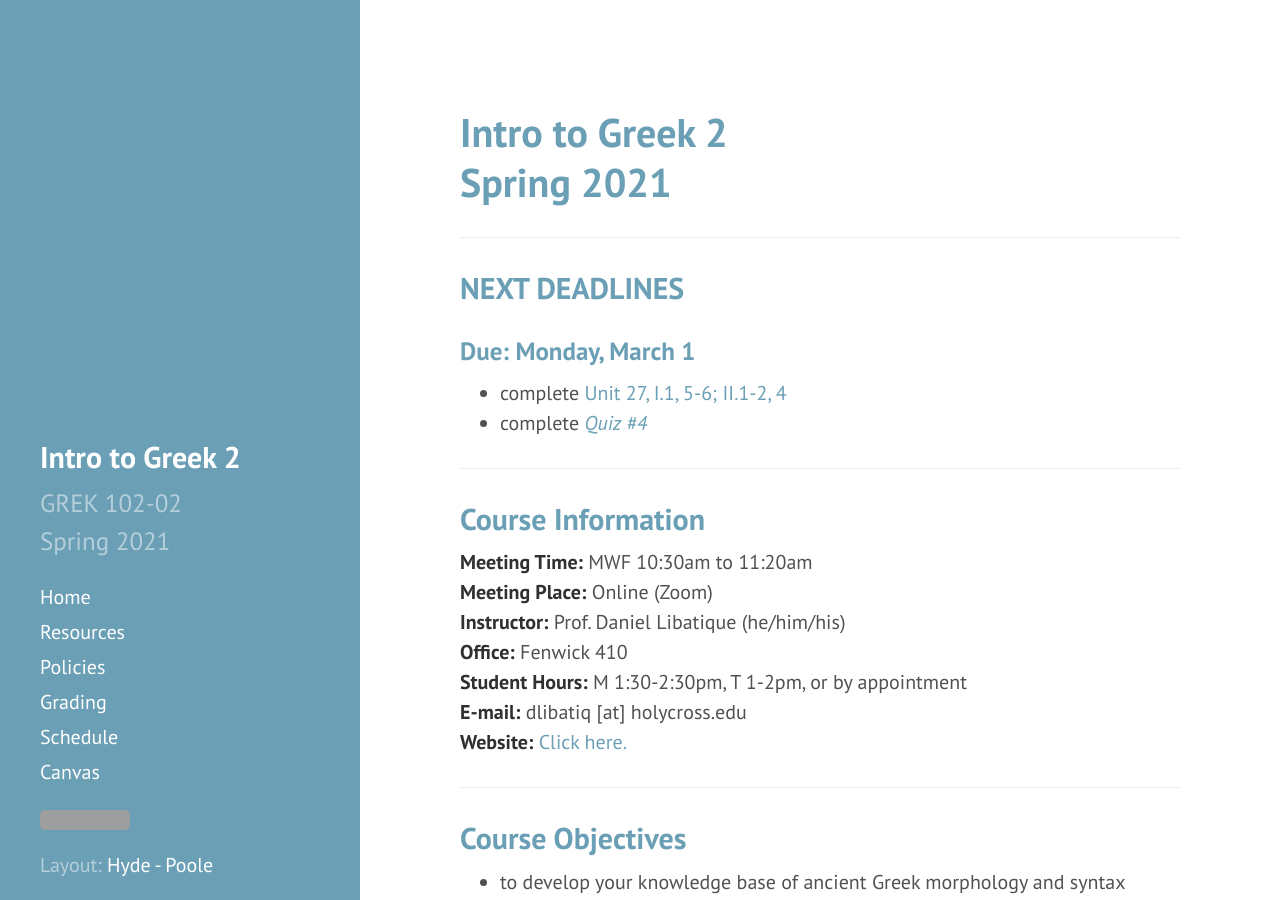
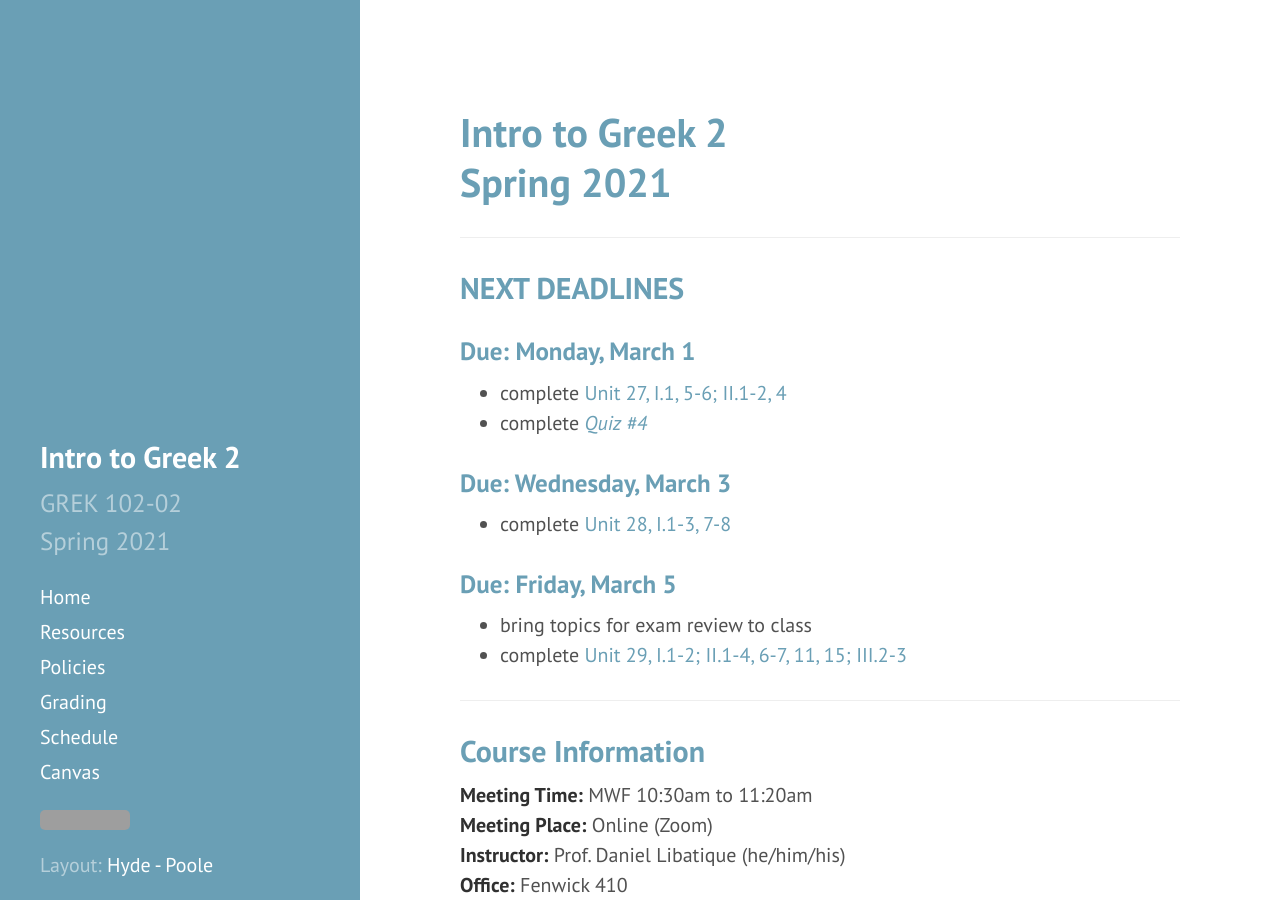
Before and after one commit to DLibatique/GREK102-S21, a Jekyll site: the page built from _pages/index.md, in a window 1280 px wide and 900 px high. Built offline with Jekyll 4.4.1, drawn with Linux system fonts in a browser that asks for light colours; grey boxes are pictures that could not be loaded.

Commit message:
added 3/5 hw, edited 3/5 hw exercises, updated homepage

```diff
--- a/_pages/index.md
+++ b/_pages/index.md
@@ -13,6 +13,13 @@ permalink: /
 ### Due: Monday, March 1
 * complete [Unit 27, I.1, 5-6; II.1-2, 4](https://hc.instructure.com/courses/3462/assignments/28221)
 * complete [*Quiz #4*](https://hc.instructure.com/courses/3462/assignments/30882)
+
+### Due: Wednesday, March 3
+* complete [Unit 28, I.1-3, 7-8](https://hc.instructure.com/courses/3462/assignments/28222)
+
+### Due: Friday, March 5
+* bring topics for exam review to class
+* complete [Unit 29, I.1-2; II.1-4, 6-7, 11, 15; III.2-3](https://hc.instructure.com/courses/3462/assignments/28223)
 
 ***
 
```
Also changed, not shown: _pages/schedule.md (+1 -1 lines), hw-answers/03-05-21.md (added, +50 -0 lines).
